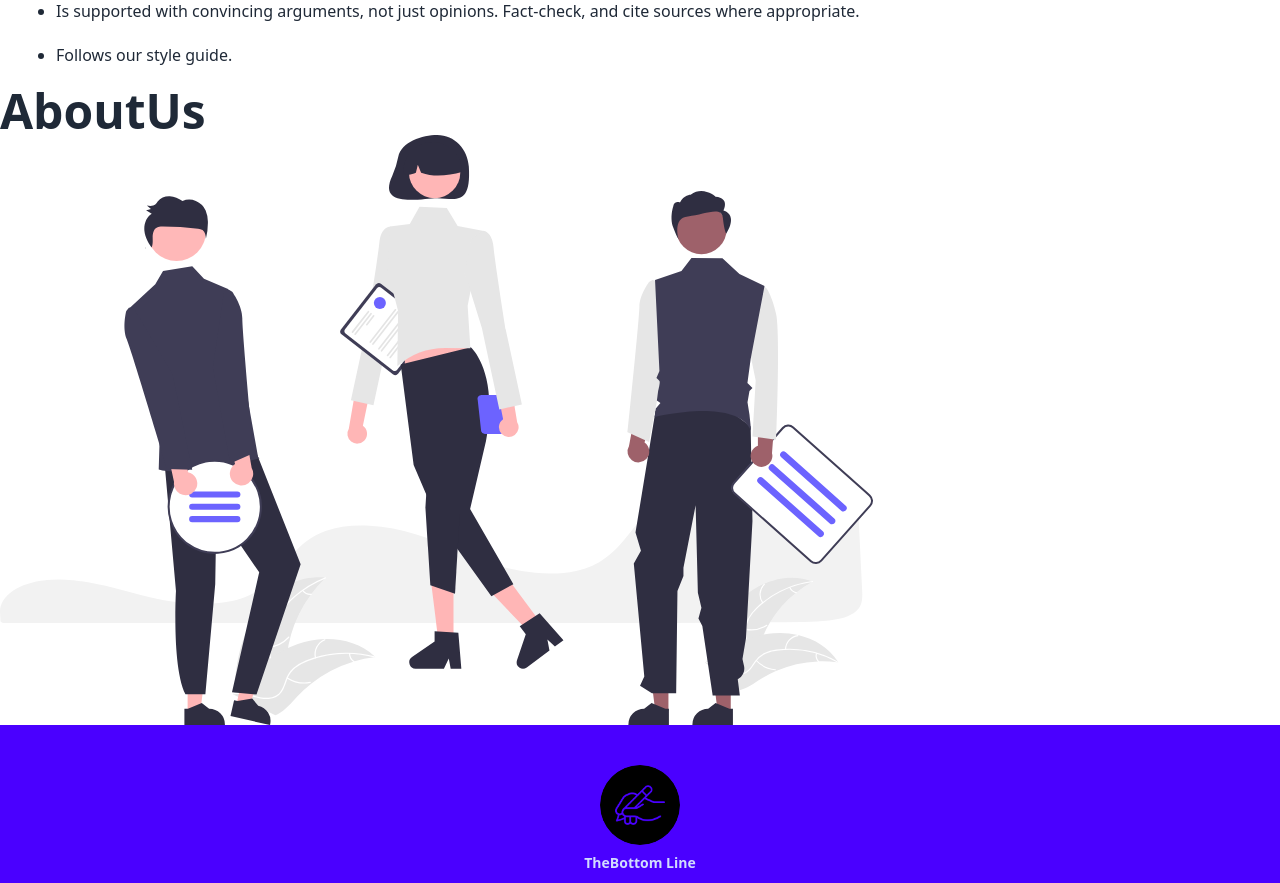
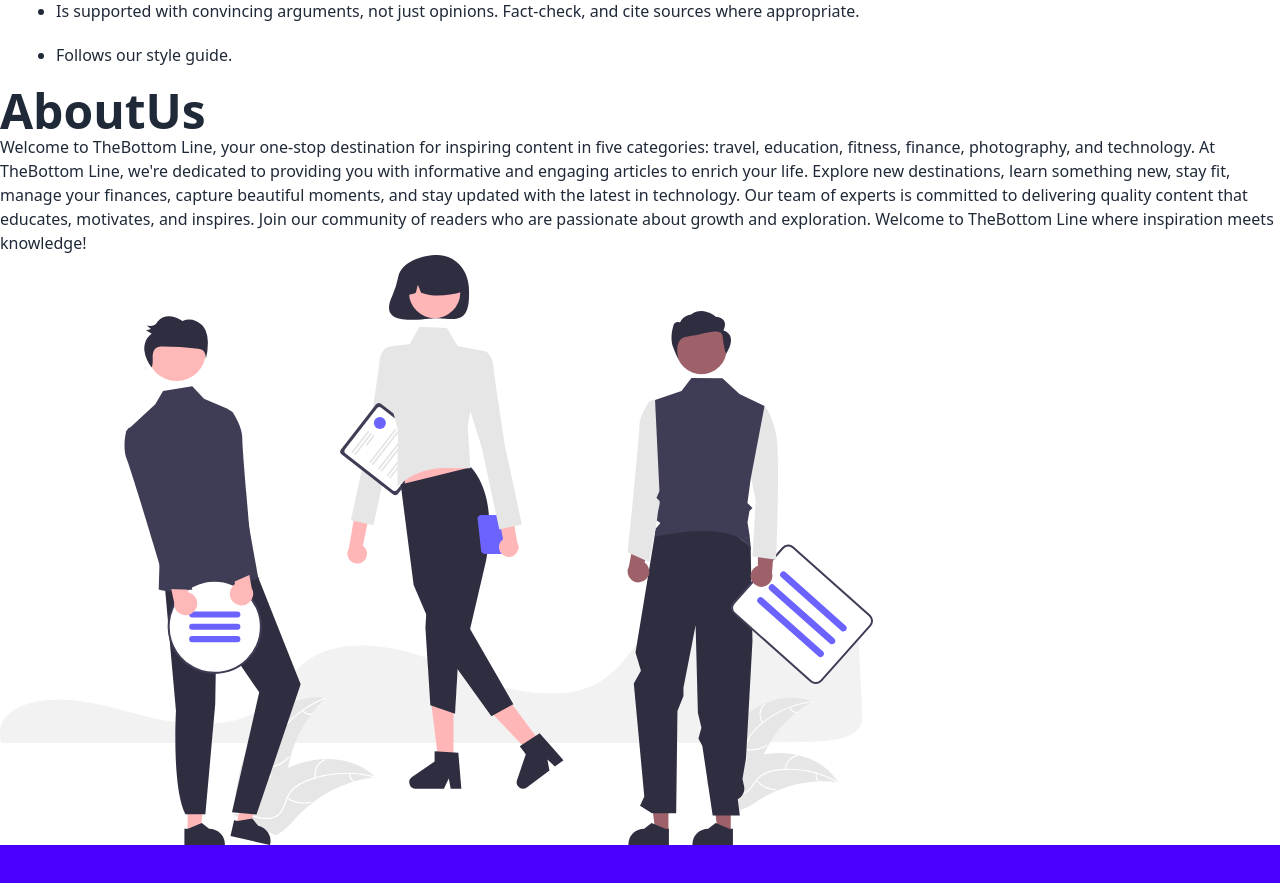
Before and after one commit to rijviislam/the-bottom-line, a React (Vite) app: page / in a window 1280 px wide. Shown: the part 1540-2423 px from the top of the page. Built offline with nearby package versions, Linux system fonts and the light colour scheme; no server answers.

Commit message:
fix : fix the comment adding functionality

```diff
--- a/src/Components/AboutUs.jsx
+++ b/src/Components/AboutUs.jsx
@@ -4,7 +4,18 @@
     <div>
       <div>
         <h2 className="text-5xl font-extrabold">AboutUs</h2>
-        <p></p>
+        <p>
+          Welcome to TheBottom Line, your one-stop destination for inspiring
+          content in five categories: travel, education, fitness, finance,
+          photography, and technology. At TheBottom Line, we're dedicated to
+          providing you with informative and engaging articles to enrich your
+          life. Explore new destinations, learn something new, stay fit, manage
+          your finances, capture beautiful moments, and stay updated with the
+          latest in technology. Our team of experts is committed to delivering
+          quality content that educates, motivates, and inspires. Join our
+          community of readers who are passionate about growth and exploration.
+          Welcome to TheBottom Line where inspiration meets knowledge!
+        </p>
       </div>
       <div>
         <img src={About} alt="" />
--- a/src/Components/Comment.jsx
+++ b/src/Components/Comment.jsx
@@ -1,5 +1,28 @@
+// export default function Comment({ comment }) {
+//   if (!comment) {
+//     return null;
+//   }
+//   const { comment: cmnt, commenterName, commenterPhoto } = comment;
+//   return (
+//     <div>
+//       <div className="flex gap-2">
+//         <img
+//           src={commenterPhoto}
+//           className="w-[50px] h-[50px] rounded-full"
+//           alt=""
+//         />
+//         <p className="font-medium">{commenterName}</p>
+//       </div>
+//       <h2 className="text-sm">{cmnt}</h2>
+//     </div>
+//   );
+// }
+
 export default function Comment({ comment }) {
-  const { comment: mycmnt, commenterName, commenterPhoto } = comment;
+  if (!comment) {
+    return null;
+  }
+  const { comment: cmnt, commenterName, commenterPhoto } = comment;
   return (
     <div>
       <div className="flex gap-2">
@@ -10,7 +33,7 @@
         />
         <p className="font-medium">{commenterName}</p>
       </div>
-      <h2 className="text-sm">{mycmnt}</h2>
+      <h2 className="text-sm">{cmnt}</h2>
     </div>
   );
 }
--- a/src/Pages/AllBlogs/AllBlogs.jsx
+++ b/src/Pages/AllBlogs/AllBlogs.jsx
@@ -20,7 +20,7 @@
   const { user } = useAuth();
   const [blogs, setBlogs] = useState([]);
   const [filter, setFilter] = useState([]);
-  const [search, setSearch] = useState("");
+  // const [search, setSearch] = useState("");
   const {
     data: allblogs = [],
     isError,
@@ -34,18 +34,12 @@
 
   useEffect(() => {
     getData();
-  }, [filter, search]);
+  }, []);
   const getData = async () => {
     const { data } = await axios(`${import.meta.env.VITE_API_URL}/allblogs`);
     setBlogs(data);
     return data;
   };
-  // const filterCategory = (categorys) => {
-  //   const blogs = allblogs.map((blog) => {
-  //     return blog.category === categorys;
-  //   });
-  //   setFilter(blogs);
-  // };
 
   const handleWishlist = async (id) => {
     const wishlist = allblogs?.filter((blog) => blog._id === id);
--- a/src/Pages/BlogDetails/BlogDetails.jsx
+++ b/src/Pages/BlogDetails/BlogDetails.jsx
@@ -66,6 +66,10 @@
       .then((res) => res.json())
       .then((data) => {
         if (data.insertedId) {
+          setComments((prevComments) => [
+            ...prevComments,
+            { ...commentData, _id: data.insertedId },
+          ]);
           Swal.fire({
             title: "Comment added SuccessFully!!",
             showClass: {
@@ -137,8 +141,8 @@
         ) : null}
       </form>
       <div>
-        {comments?.map((comment) => (
-          <Comment key={comment._id} comment={comment} id={id} />
+        {comments?.map((comment, idx) => (
+          <Comment key={idx} comment={comment} />
         ))}
       </div>
     </div>
```
